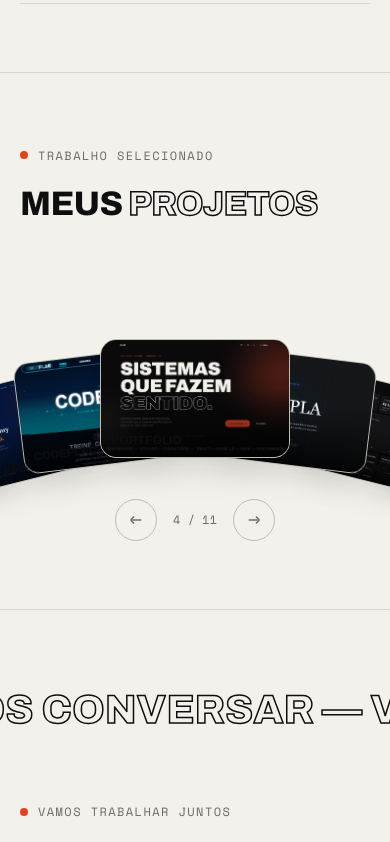
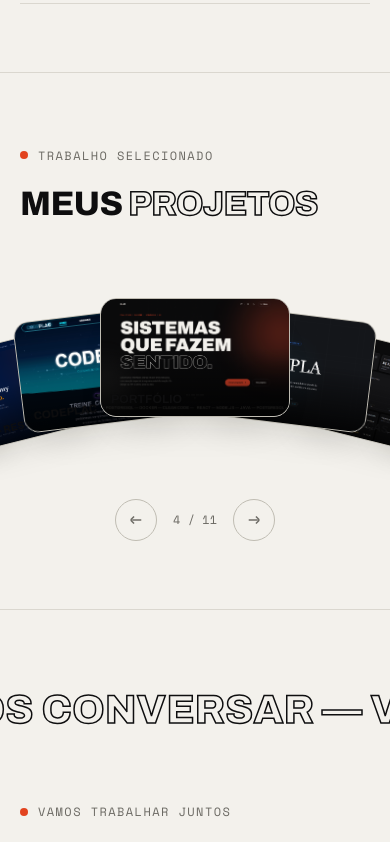
Before and after one commit to gidelmarjr-art/port-foliio, a React (Vite) app: page / in a window 390 px wide. Shown: the part 3512-4354 px from the top of the page. Built offline with nearby package versions, Linux system fonts and the light colour scheme.

Commit message:
Atualização CardFan

```diff
--- a/src/components/sections/CardFanCarousel.css
+++ b/src/components/sections/CardFanCarousel.css
@@ -139,7 +139,7 @@
   }
 
   .fan-carousel__card {
-  top: 30%;
+  top: 10%;
 }
 
   .fan-carousel__card span {
```
